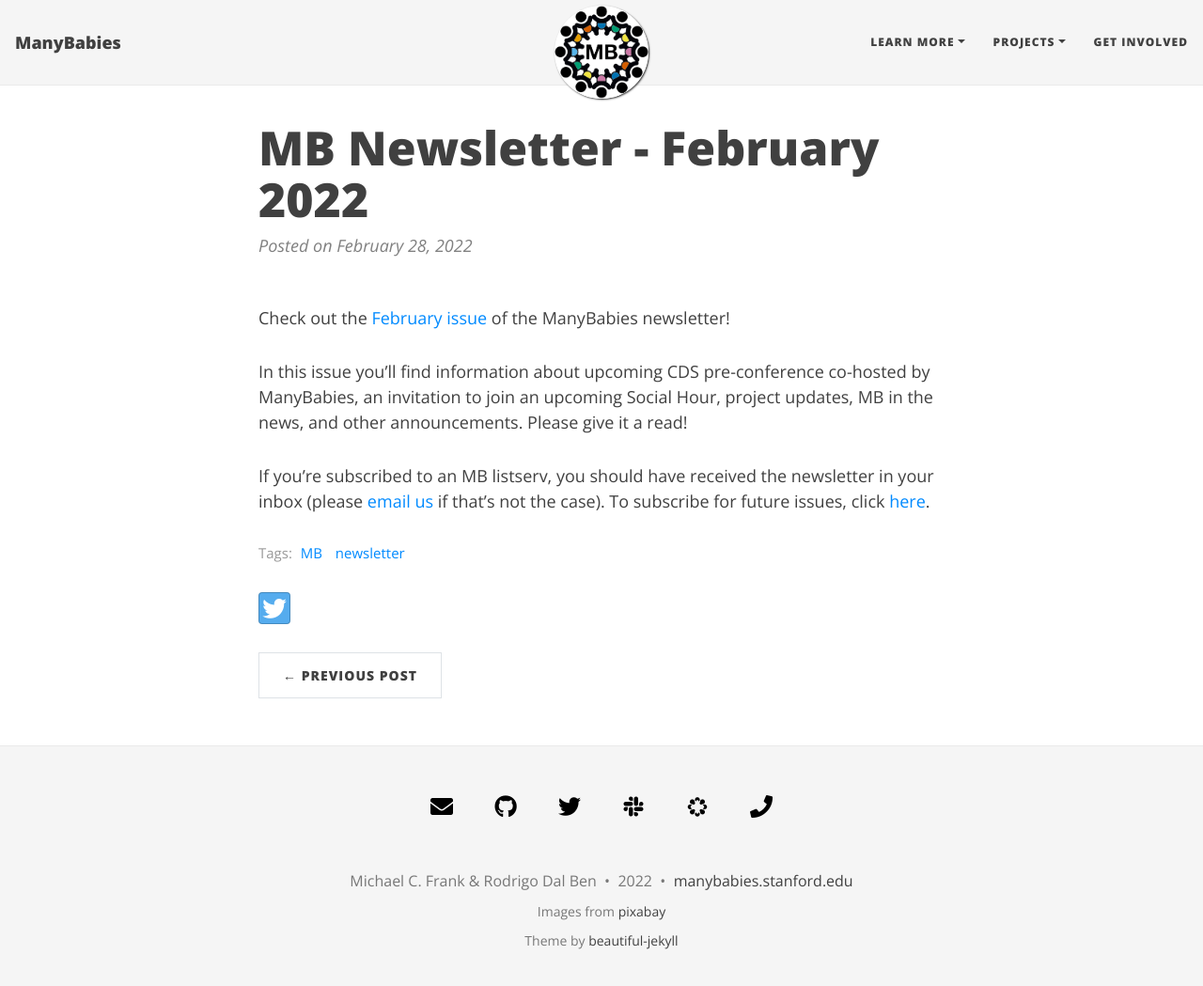
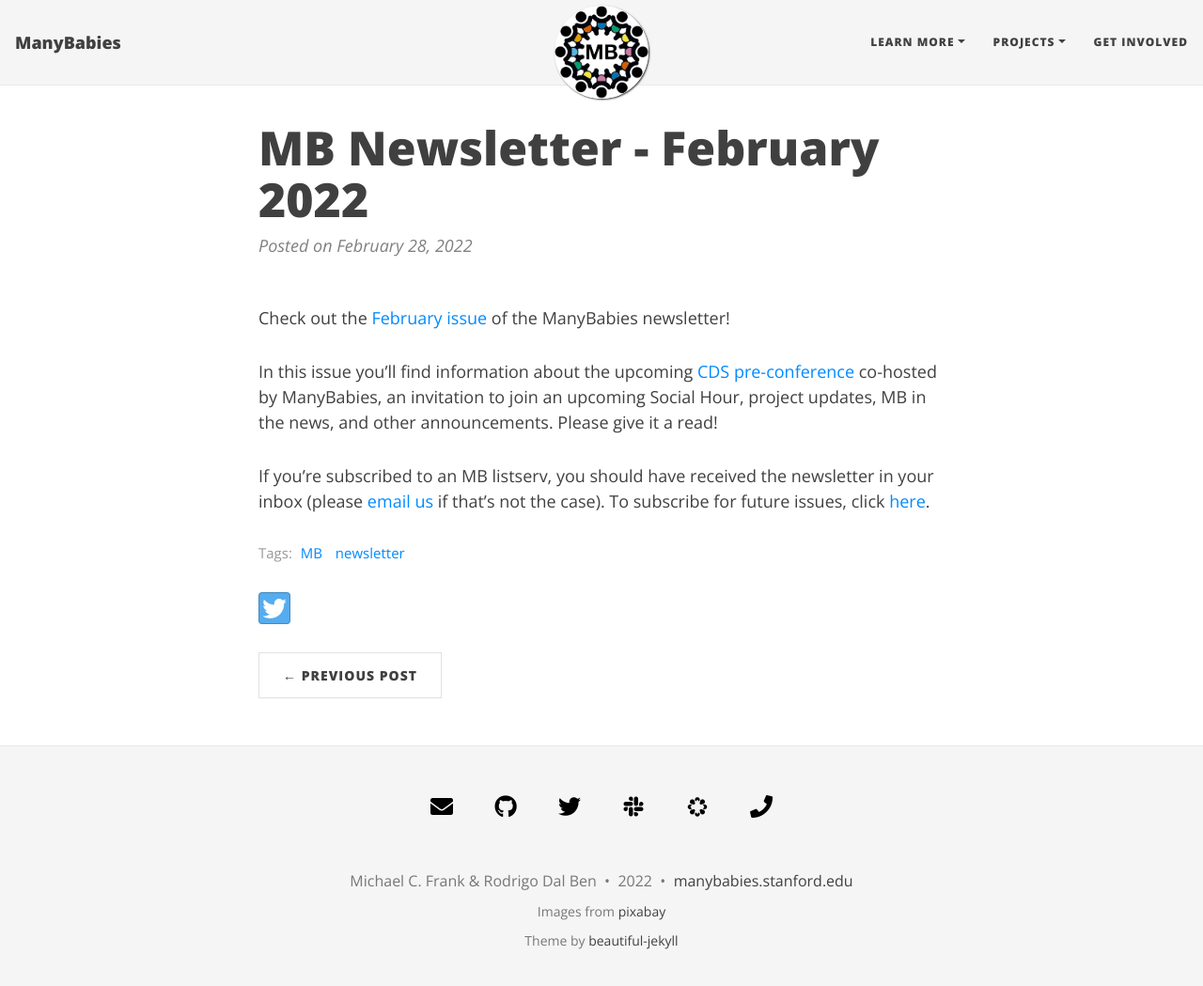
Before and after one commit to manybabies/manybabies.github.io, a Jekyll site: the page built from _posts/2022-02-28-mbNewsletter-feb2022 copy.md, in a window 1280 px wide and 1061 px high. Shown: the top 1049 px of the window at 94% size. Built offline with Jekyll 4.4.1, drawn with Linux system fonts in a browser that asks for light colours; nearby versions of some CDN libraries; some web fonts are replaced.

Commit message:
Update 2022-02-28-mbNewsletter-feb2022 copy.md

```diff
--- a/_posts/2022-02-28-mbNewsletter-feb2022 copy.md
+++ b/_posts/2022-02-28-mbNewsletter-feb2022 copy.md
@@ -6,6 +6,6 @@
 
 Check out the [February issue](https://mailchi.mp/42c4464b44ab/mb-newsletter-jan2022-8850962) of the ManyBabies newsletter!
 
-In this issue you'll find information about upcoming CDS pre-conference co-hosted by ManyBabies, an invitation to join an upcoming Social Hour, project updates, MB in the news, and other announcements. Please give it a read!
+In this issue you'll find information about the upcoming [CDS pre-conference]({{site.baseurl}}/workshops/) co-hosted by ManyBabies, an invitation to join an upcoming Social Hour, project updates, MB in the news, and other announcements. Please give it a read!
 
 If you're subscribed to an MB listserv, you should have received the newsletter in your inbox (please [email us](mailto:manybabiesconsortium@gmail.com) if that's not the case). To subscribe for future issues, click [here](https://t.co/7zxifYO7qN?amp=1).
```
